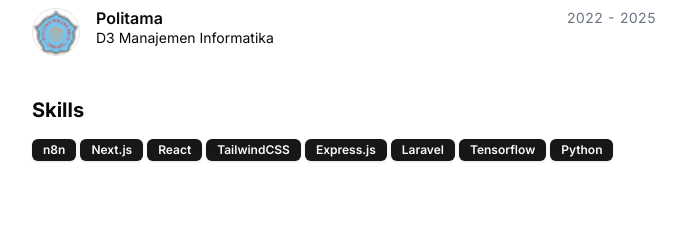
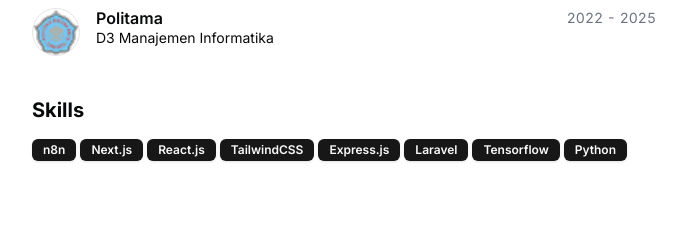
Before and after one commit to ajimaulana123/portfolio, a Next.js app: page / in a window 1280 px wide. Shown: the part 1300-1529 px from the top of the page, without its empty margins (296-983 px from the left). Built offline with nearby package versions, Linux system fonts and the light colour scheme.

Commit message:
UPDATE: skill

```diff
--- a/src/data/resume.tsx
+++ b/src/data/resume.tsx
@@ -16,7 +16,7 @@ export const DATA = {
   skills: [
     "n8n",
     "Next.js",
-    "React",
+    "React.js",
     "TailwindCSS",
     "Express.js",
     "Laravel",
```
